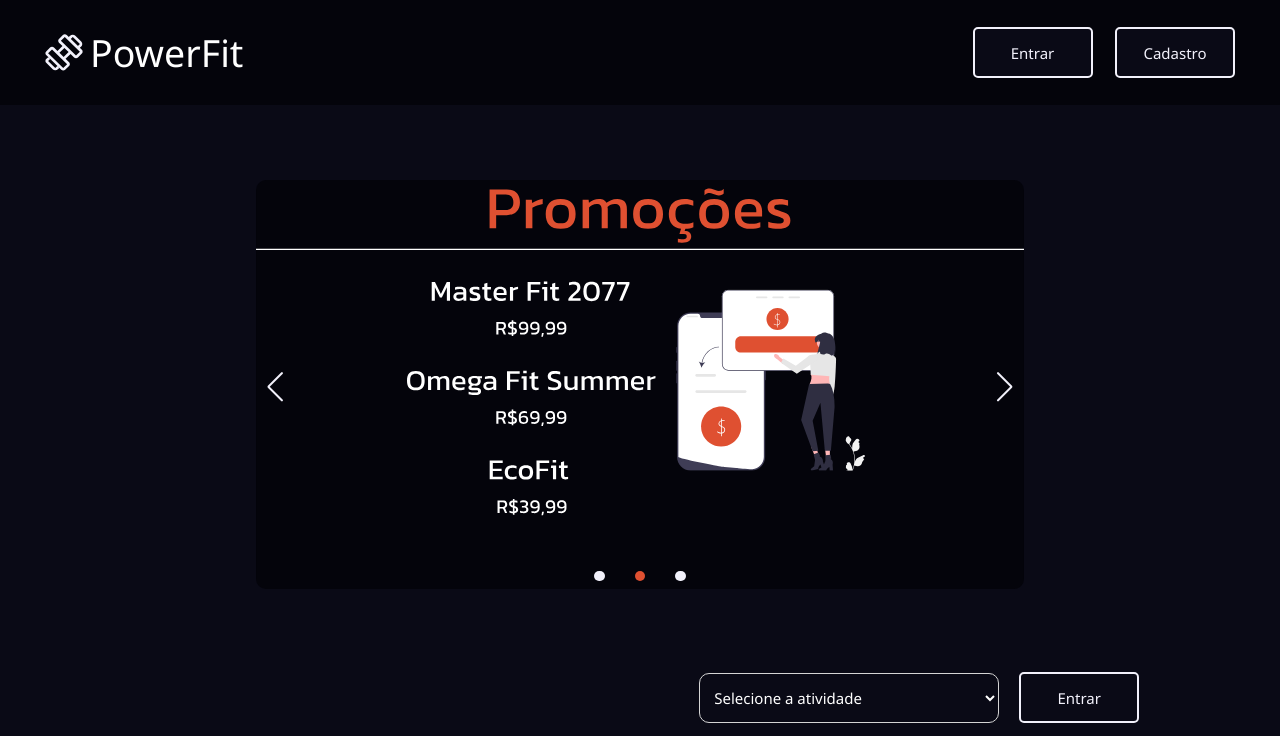
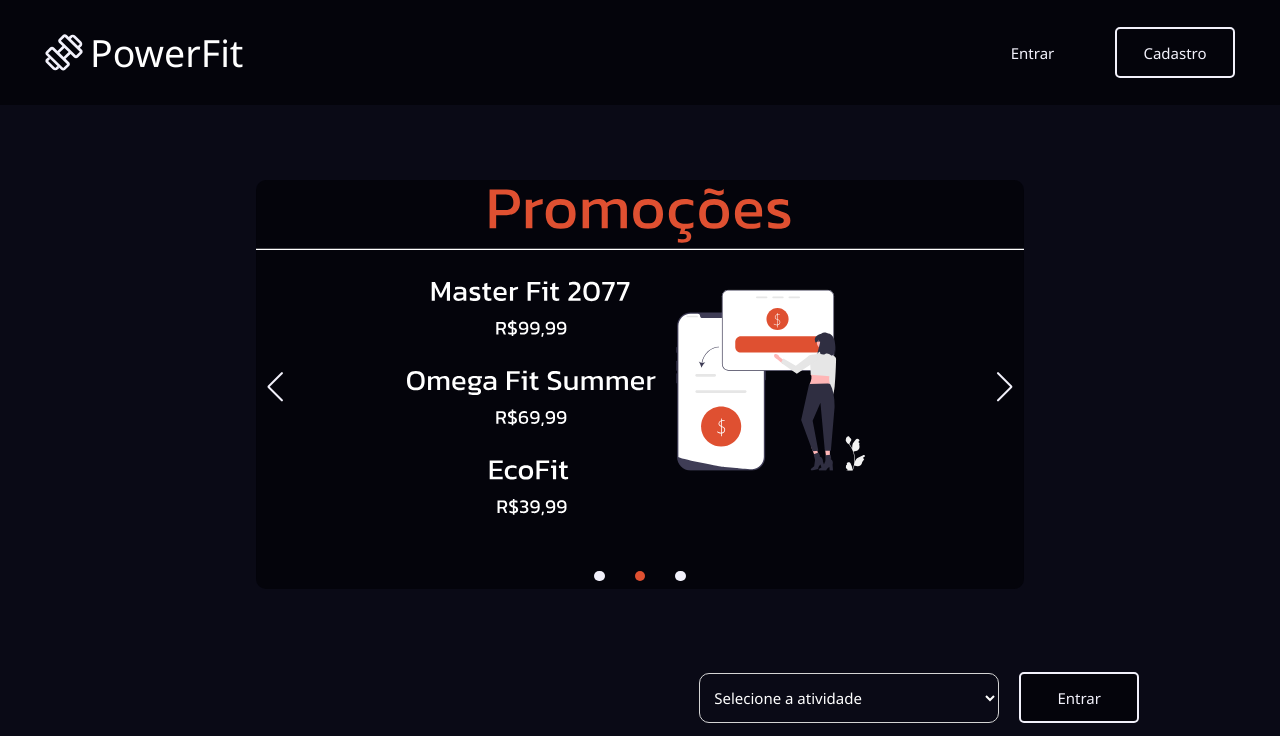
Before and after one commit to SamuelFVG/powerfit-trainee-cpe, a React (Vite) app in the folder powerfit/: page /home in a window 1280 px wide. Shown: the top 736 px of the page. Built offline with nearby package versions, Linux system fonts and the light colour scheme.

Commit message:
Inicio do Link

```diff
--- a/powerfit/src/components/BotaoGenerico/Styles.js
+++ b/powerfit/src/components/BotaoGenerico/Styles.js
@@ -6,7 +6,7 @@ export const BotaoG = styled.button`
   align-items: center;
   justify-content: center;
 
-  background-color: #0a0a16;
+  background-color: #04040B;
   border: 2px solid #f2f1fb;
   color: #f2f1fb;
   border-radius: 5px;
--- a/powerfit/src/components/Header/Header.jsx
+++ b/powerfit/src/components/Header/Header.jsx
@@ -1,18 +1,23 @@
 import { HeaderG, BotoesHeader, LogoWrapperHeader } from "./Styles";
 import { LogoGenerica } from "../../components";
+import { LinkGenerico } from "../../components";
 import { BotaoGenerico } from "../../components";
+//import { useNavigate } from "react-router-dom";
 //import { LinkGenerico } from "../../components";
 
 export default function Header() {
+  //const navigate = useNavigate();
   return (
+    <div>
     <HeaderG>
       <LogoWrapperHeader>
         <LogoGenerica texto={"PowerFit"} backgroundColor={"#04040B"} />
       </LogoWrapperHeader>
       <BotoesHeader>
-        <BotaoGenerico texto={"Entrar"} />
-        <BotaoGenerico texto={"Cadastro"} />
+        <LinkGenerico texto={"Entrar"} /*onClick = {()=> }*//>
+        <BotaoGenerico texto={"Cadastro"}/>
       </BotoesHeader>
     </HeaderG>
+    </div>
   );
 }
--- a/powerfit/src/components/LinkGenerico/LinkGenerico.jsx
+++ b/powerfit/src/components/LinkGenerico/LinkGenerico.jsx
@@ -1,5 +1,7 @@
+
 import { LinkG } from "./Styles";
 
-export default function LinkGenerico() {
-  return <LinkG>Teste link</LinkG>;
+
+export default function LinkGenerico({texto}, {click}) {
+  return <LinkG onClick={click/*.onClick*/}>{texto}</LinkG>;
 }
--- a/powerfit/src/components/LinkGenerico/Styles.js
+++ b/powerfit/src/components/LinkGenerico/Styles.js
@@ -1,8 +1,27 @@
 import styled from "styled-components";
+//import { Button } from "antd";
 
-export const LinkG = styled.div`
-  height: 100px;
-  width: 200px;
-  background-color: aqua;
-  font-size: 35px;
+export const LinkG = styled.nav`
+  display: flex;
+  align-items: center;
+  justify-content: center;
+  color: #f2f1fb;
+  width: 8rem;
+  height: 3.4rem;
+  font-size: 1rem;
+  font-family: "Noto Sans", sans-serif;
+
+  :hover {
+    color: #df5031;
+  }
+
+  @media (max-width: 400px) {
+    font-size: 11px;
+    width: fit-content;
+  }
+
+  @media (max-width: 300px) {
+    font-size: 11px;
+    width: 6rem;
+  }
 `;
```
